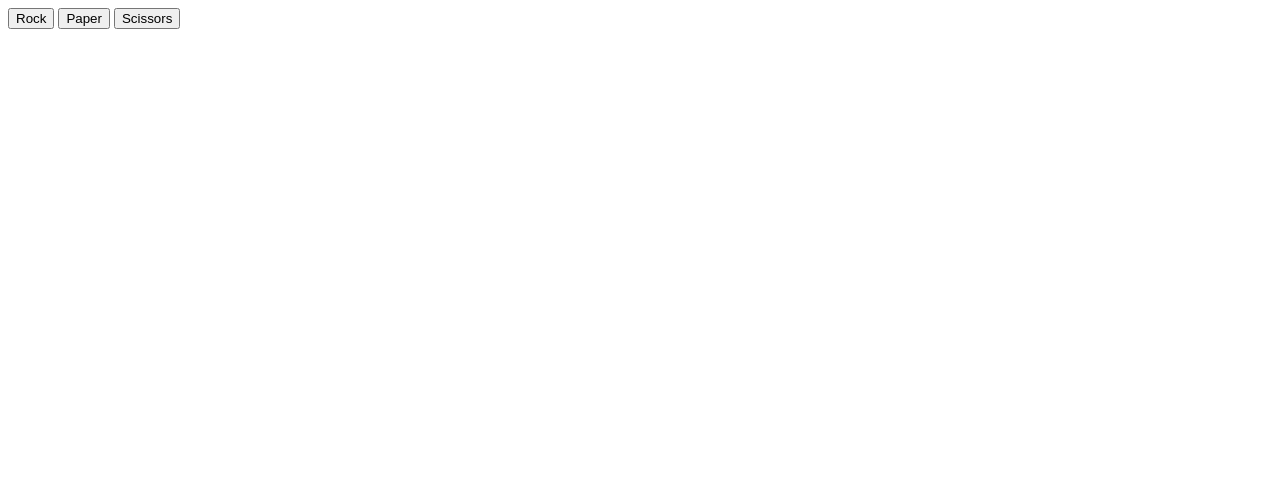
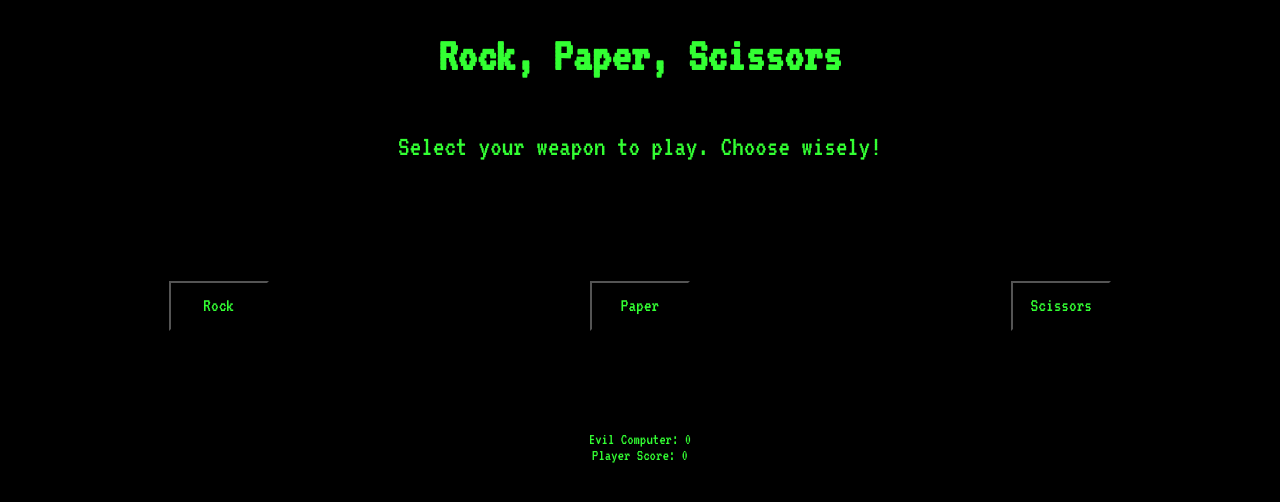
Before and after one commit to hearn-dev/rock_paper_scissors, a plain HTML site: page index.html in a window 1280 px wide. Drawn offline with Linux system fonts and the light colour scheme.

Commit message:
styles added

```diff
--- a/index.html
+++ b/index.html
@@ -6,11 +6,25 @@
     <meta name="viewport" content="width=device-width, initial-scale=1.0">
     <title>Document</title>
     <script src="script.js" defer></script>
+    <link rel="stylesheet" href="styles.css">
+    <link rel="preconnect" href="https://fonts.googleapis.com">
+    <link rel="preconnect" href="https://fonts.gstatic.com" crossorigin>
+    <link href="https://fonts.googleapis.com/css2?family=VT323&display=swap" rel="stylesheet">
+
 </head>
 <body>
-    <div id="results"></div>
-    <button id="rock">Rock</button>
-    <button id="paper">Paper</button>
-    <button id="scissors">Scissors</button>
+    <h1>Rock, Paper, Scissors</h1>
+    <div id="results">
+        <p>Select your weapon to play. Choose wisely!</p>
+    </div>
+    <div id="weapon-selector">
+        <button id="rock">Rock</button>
+        <button id="paper">Paper</button>
+        <button id="scissors">Scissors</button>
+    </div>
+    <div id="scores">
+        <div id="compScore">Evil Computer: 0</div>
+        <div id="playerScore">Player Score: 0</div>
+    </div>
 </body>
 </html>
--- a/script.js
+++ b/script.js
@@ -46,29 +46,31 @@ const playRound = (playerSelection, computerSelection=computerPlay()) => {
 
 }
 
-// const game = () => {
-//     let compScore = 0;
-//     let playerScore = 0;
+const game = () => {
+    let compScore = 0;
+    let playerScore = 0;
 
-//     for (let i = 0; i < 5; i++) {
-//         if(playRound(window.prompt()) == 'you') {
-//             playerScore += 1;
-//         } else {
-//             compScore += 1;
-//         }
-//     }
+    for (let i = 0; i < 5; i++) {
+        if(playRound('rock') == 'you' || playRound('paper') == 'you' || playRound('scissors') == 'you') {
+            playerScore += 1;
+            document.querySelector('#playerScore').innerText=`Player Score: ${playerScore}`
+        } else {
+            compScore += 1;
+            document.querySelector('#compScore').innerText=`Evil Computer Score: ${compScore}`
+        }
+    }
 
-//     if (compScore > playerScore) {
-//         console.log('You lose!');
-//         return 'You lose';
-//     } else if (compScore < playerScore) {
-//         console.log('You win!');
-//         return 'You win';
-//     } else {
-//         console.log('Tie!');
-//         return "It's a tie!";
-//     }
-// }
+    if (compScore > playerScore) {
+        console.log('You lose!');
+        return 'You lose';
+    } else if (compScore < playerScore) {
+        console.log('You win!');
+        return 'You win';
+    } else {
+        console.log('Tie!');
+        return "It's a tie!";
+    }
+}
 
 const r = document.querySelector('#rock');
 const p = document.querySelector('#paper');
--- /dev/null
+++ b/styles.css
@@ -0,0 +1,34 @@
+* {
+    background-color: black;
+    color: #33ff33;
+    font-family: 'VT323', monospace;
+}
+
+h1 {
+    text-align: center;
+    font-size: 3rem;
+    padding-bottom: 1.2rem;
+}
+
+#results {
+    text-align: center;
+    font-size: 1.8rem;
+    margin: 1.5rem;
+    height: 125px;
+}
+
+#weapon-selector {
+    display: flex;
+    justify-content: space-around;
+}
+
+button {
+    font-size: 1.2rem;
+    height: 50px;
+    width: 100px;
+}
+
+#scores {
+    text-align: center;
+    margin-top: 100px;
+}
```
